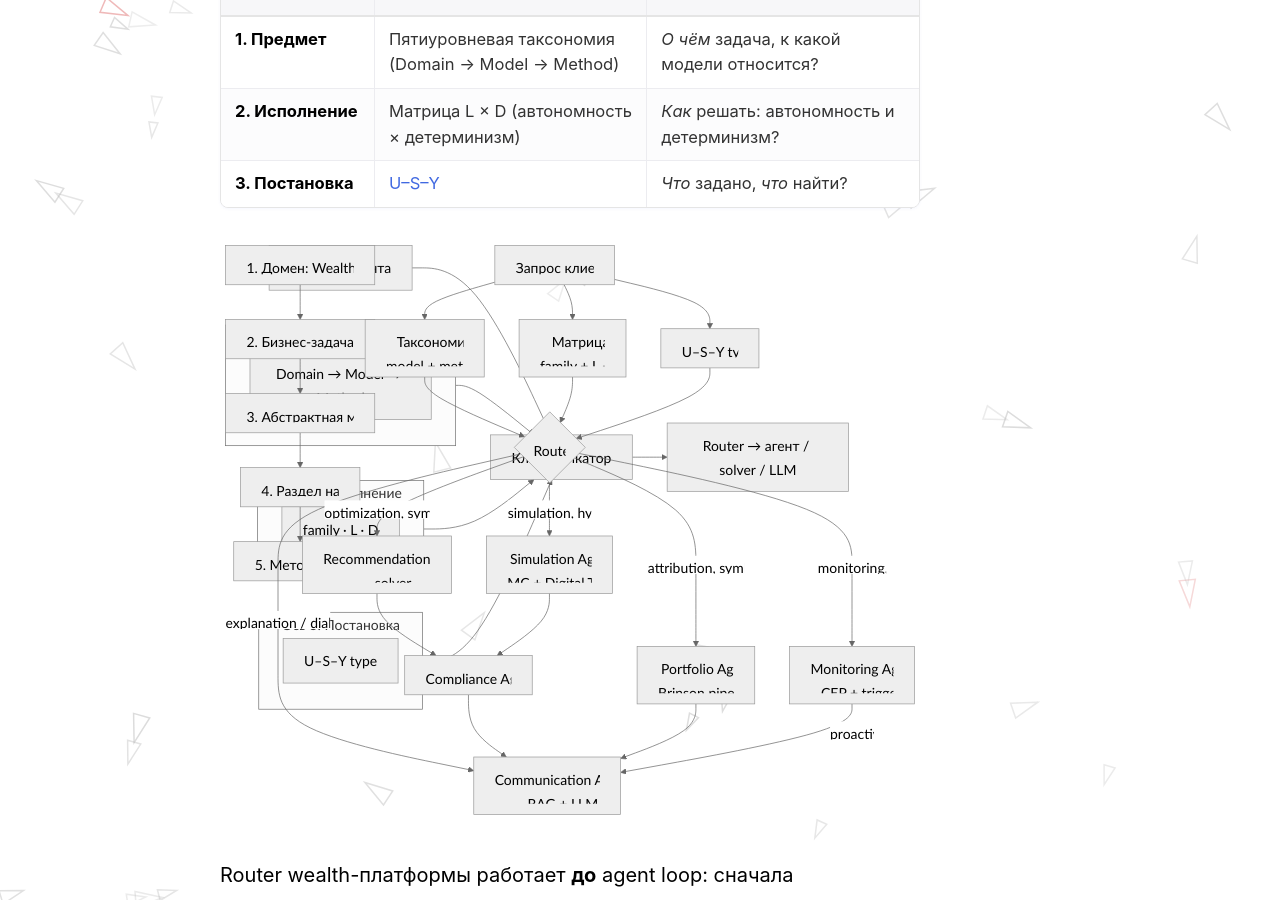
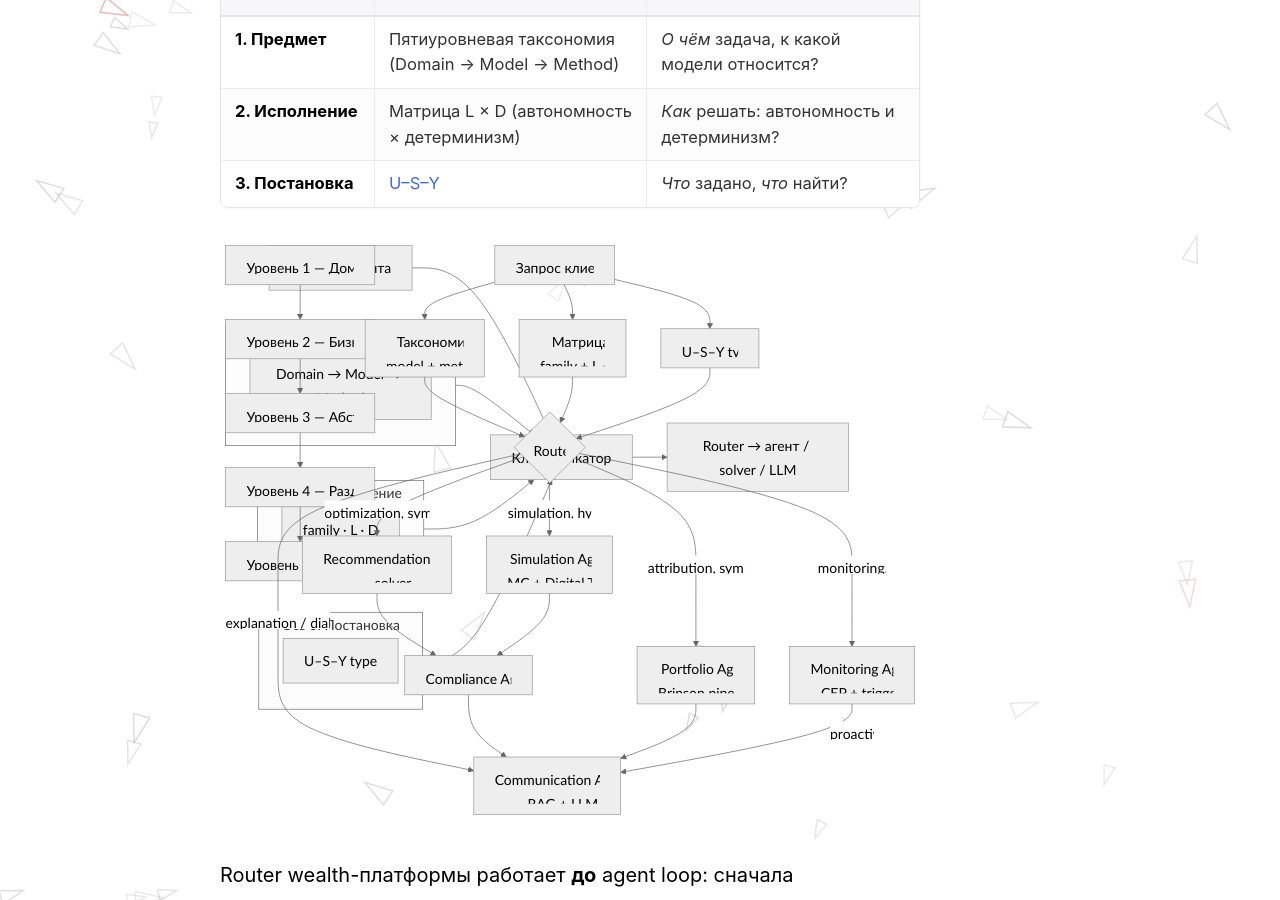
Before and after one commit to evgeniy-borisov/vairl, a Jekyll site: the page built from publications/public/2026-07-14-banking-agent-task-classification-ru.md, in a window 1280 px wide and 900 px high, scrolled down 2303 px. Built offline with Jekyll 4.4.1, drawn with Linux system fonts in a browser that asks for light colours; nearby versions of some CDN libraries.

Commit message:
Починить mermaid-схемы: убрать «N.» в началах меток узлов и subgraph.
Mermaid парсил «1. Домен» как markdown-список и выводил «Unsupported markdown: list».

Co-authored-by: Cursor <cursoragent@cursor.com>

````diff
--- a/publications/public/2026-07-14-banking-agent-task-classification-ru.md
+++ b/publications/public/2026-07-14-banking-agent-task-classification-ru.md
@@ -81,11 +81,11 @@ Router wealth-платформы работает **до** agent loop: снач
 
 ```mermaid
 flowchart TB
-  D["1. Домен: Wealth Management / Fintech"]
-  P["2. Бизнес-задача: язык клиента"]
-  A["3. Абстрактная модель: математическая суть"]
-  S["4. Раздел науки"]
-  M["5. Метод решения"]
+  D["Уровень 1 — Домен: Wealth Management / Fintech"]
+  P["Уровень 2 — Бизнес-задача: язык клиента"]
+  A["Уровень 3 — Абстрактная модель: математическая суть"]
+  S["Уровень 4 — Раздел науки"]
+  M["Уровень 5 — Метод решения"]
   D --> P --> A --> S --> M
 ```
 
````
Also changed, not shown: _posts/2026-07-13-banking-investor-ai-agent-ru.md (+5 -5 lines), _posts/2026-07-14-banking-agent-task-classification-ru.md (+5 -5 lines), publications/public/2026-07-13-banking-investor-ai-agent-ru.md (+5 -5 lines).
